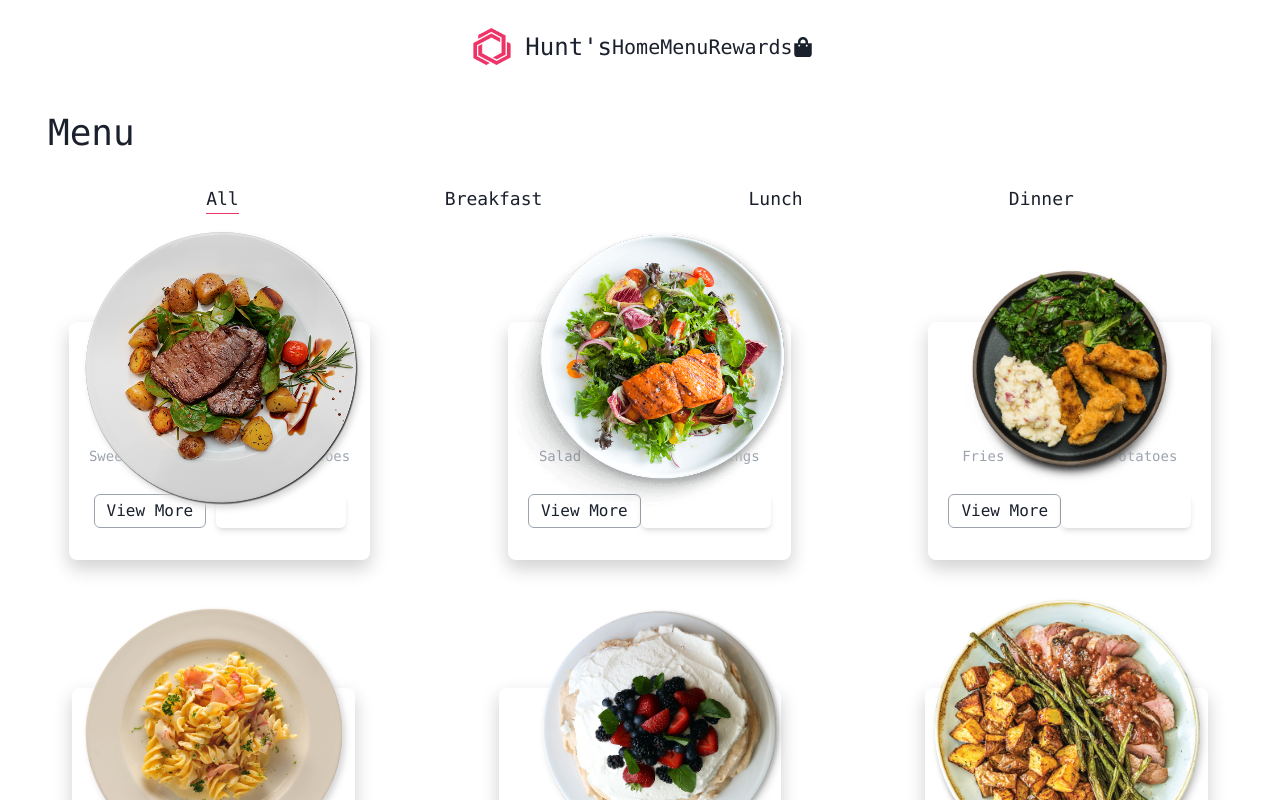
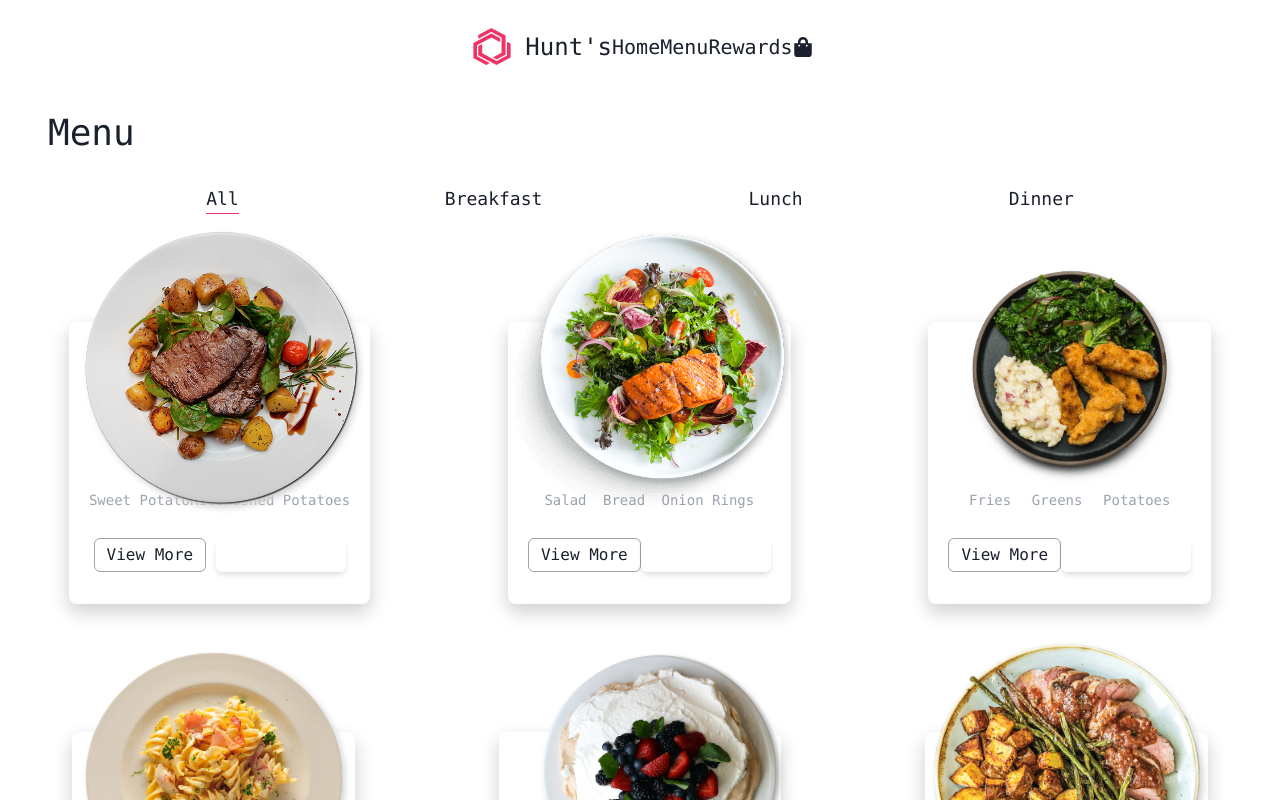
Before and after one commit to hunterfoulk/test-project-1, a Next.js app: page /menu in a window 1280 px wide. Shown: the top 800 px of the page. Built offline with nearby package versions, Linux system fonts and the light colour scheme.

Commit message:
nav update

```diff
--- a/components/card.tsx
+++ b/components/card.tsx
@@ -30,12 +30,15 @@ const Card: React.FC<Props> = ({ card, index }) => {
                         <span>${card.price}</span>
 
                     </div>
-                    <div className="card-sides w-full flex justify-around font-mono p-2 mt-2 text-sm text-gray-400">
-
-                        {card.sides.map((side: string) => (
-                            <span>{side}</span>
-                        ))}
-
+                    <div className="card-sides w-full flex justify-around font-mono p-2 mt-2 flex-col">
+                        <div className="flex justify-center text-[#4A4A4A] mb-5">
+                            <span>Sides</span>
+                        </div>
+                        <div className="flex justify-evenly text-sm text-gray-400 ">
+                            {card.sides.map((side: string) => (
+                                <span>{side}</span>
+                            ))}
+                        </div>
                     </div>
                     <div className="card-button-container w-full flex justify-around font-mono p-2 mt-3 mb-3 text-md ">
                         <Link href={`/menu/${card.id}`}>
--- a/components/navbar.tsx
+++ b/components/navbar.tsx
@@ -39,7 +39,10 @@ const Navbar: React.FC<Props> = ({ }) => {
                         </Link>
 
                         <span className="">Rewards</span>
-                        <span className="cursor-pointer" ref={btnRef} onClick={onOpen}><FaShoppingBag /></span>
+                        <div className="relative">
+                            {cartData.cart.length > 0 ? <div className="absolute w-[10px] h-[10px] rounded-lg bg-red-500 right-[-4px] bottom-2"></div> : null}
+                            <span className="cursor-pointer" ref={btnRef} onClick={onOpen}><FaShoppingBag /></span>
+                        </div>
                         <Drawer
                             isOpen={isOpen}
                             placement="right"
--- a/components/sidedrawer.tsx
+++ /dev/null
@@ -1,46 +0,0 @@
-import React, { useState } from 'react'
-interface Props {
-
-
-}
-
-
-
-const SideDrawer: React.FC<Props> = ({ }) => {
-    // bg - [#F4F6F9]
-    const [tab, setTab] = useState("Home")
-
-
-    return (
-        <>
-
-            <div className="drawer-header w-full flex flex-col items-center font-mono" >
-
-
-                <div className=" w-full flex items-center flex-col font-mono bg-red-300">
-                    <img src="/images/fast-food.png" className="w-full filter drop-shadow-xl mb-2 mt-6" />
-
-                    <span className="text-3xl">Hunt's</span>
-                </div>
-
-            </div>
-
-            <div className="nav-container w-full flex flex-col items-centerfont-mono mt-10">
-                <div className="w-full flex flex-col items-center">
-                    <div className="sidedrawer-link w-full mb-5 flex justify-center py-1 text-lg cursor-pointer" style={tab === "Home" ? { borderRight: "2px solid #EE3367", fontWeight: "bolder", color: "#4B4B4B", backgroundColor: "#F9F9FC" } : null} onClick={() => setTab("Home")}>
-                        <span>Home</span>
-                    </div>
-                    <div className="sidedrawer-link w-full mb-5 flex justify-center py-1 text-lg cursor-pointer" style={tab === "Menu" ? { borderRight: "2px solid #EE3367", fontWeight: "bolder", color: "#4B4B4B", backgroundColor: "#F9F9FC" } : null} onClick={() => setTab("Menu")}>
-                        <span>Menu</span>
-                    </div>
-                </div>
-
-
-            </div>
-
-            <button className="button w-1/2 mt-[100px] bg-[#EE3367] px-3 py-2 rounded-md text-white text-lg shadow-lg ">Check out</button>
-        </>
-    )
-}
-
-export default SideDrawer
```
